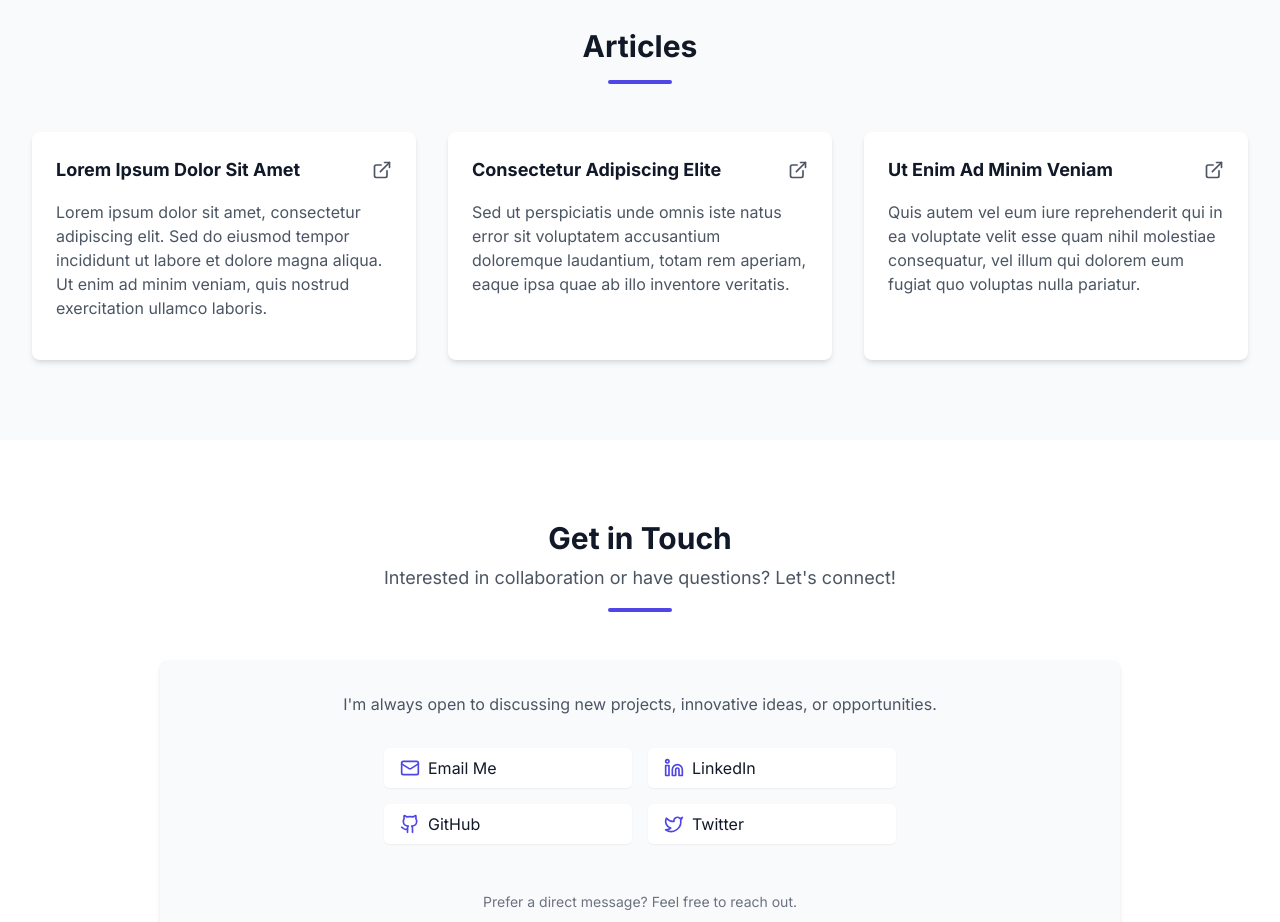
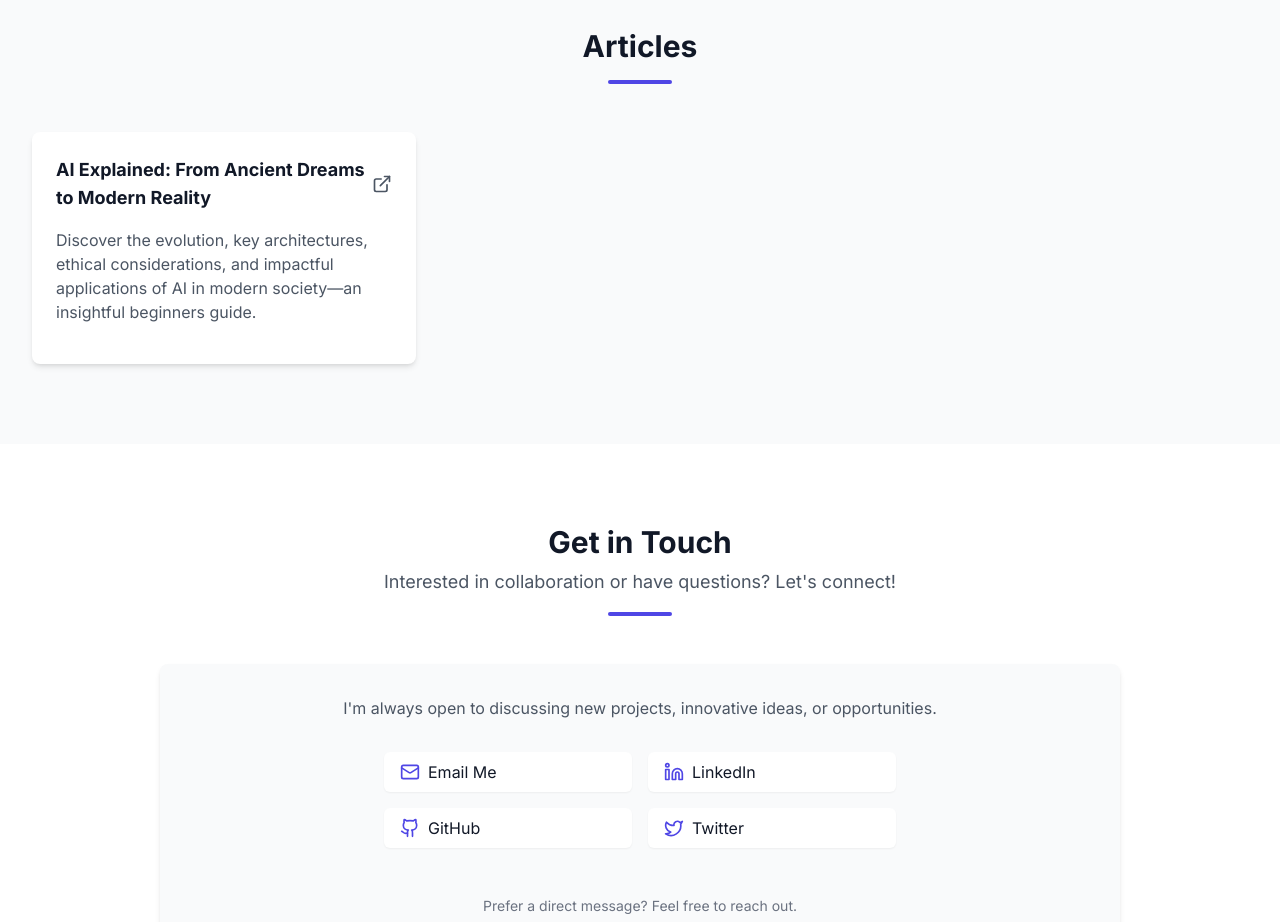
Before and after one commit to harshad-k-135/harshad-k-135, a React (Vite) app: page / in a window 1280 px wide. Shown: the part 2380-3302 px from the top of the page. Built offline with nearby package versions, Linux system fonts and the light colour scheme.

Commit message:
updated articles

```diff
--- a/src/data/articles.ts
+++ b/src/data/articles.ts
@@ -2,18 +2,8 @@ import { Articles } from '../types/types';
 
 export const articles: Articles[] = [
   {
-    title: 'Lorem Ipsum Dolor Sit Amet',
-    description: 'Lorem ipsum dolor sit amet, consectetur adipiscing elit. Sed do eiusmod tempor incididunt ut labore et dolore magna aliqua. Ut enim ad minim veniam, quis nostrud exercitation ullamco laboris.',
-    mediumUrl: 'https://medium.com/@example/lorem-ipsum-1',
-  },
-  {
-    title: 'Consectetur Adipiscing Elite',
-    description: 'Sed ut perspiciatis unde omnis iste natus error sit voluptatem accusantium doloremque laudantium, totam rem aperiam, eaque ipsa quae ab illo inventore veritatis.',
-    mediumUrl: 'https://medium.com/@example/consectetur-adipiscing-2',
-  },
-  {
-    title: 'Ut Enim Ad Minim Veniam',
-    description: 'Quis autem vel eum iure reprehenderit qui in ea voluptate velit esse quam nihil molestiae consequatur, vel illum qui dolorem eum fugiat quo voluptas nulla pariatur.',
-    mediumUrl: 'https://medium.com/@example/ut-enim-ad-minim-3',
-  },
+    title: 'AI Explained: From Ancient Dreams to Modern Reality',
+    description: 'Discover the evolution, key architectures, ethical considerations, and impactful applications of AI in modern society—an insightful beginners guide.',
+    mediumUrl: 'https://medium.com/@harshadkarle1305/ai-explained-from-ancient-dreams-to-modern-reality-36a81ce3bb91',
+  }
 ];
```
